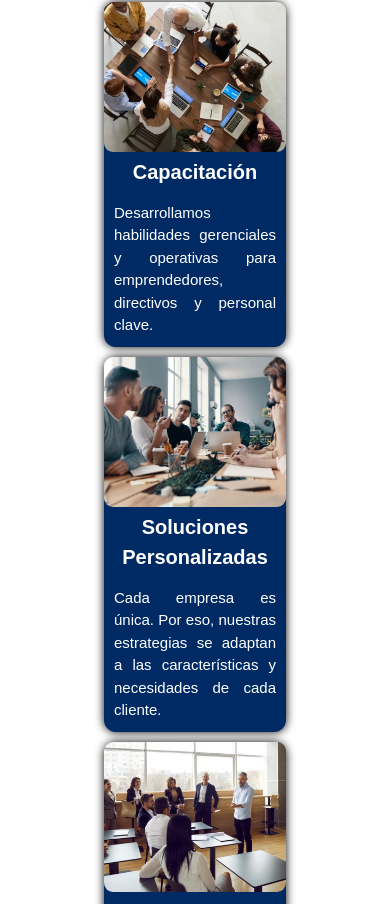
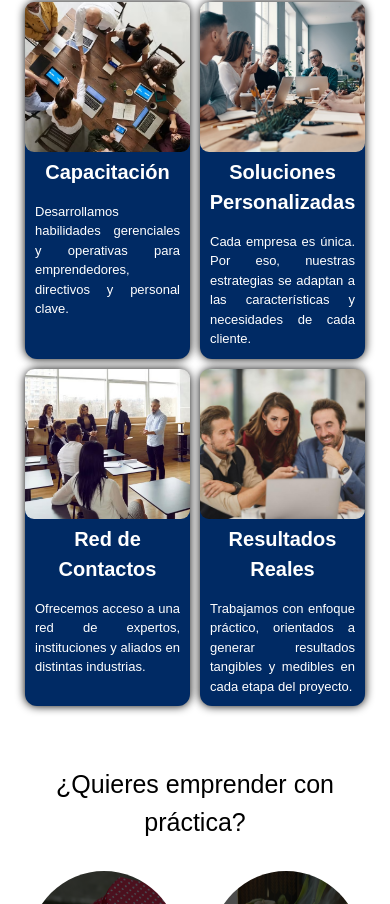
Before and after one commit to cris1059/bussinexa, a React (Vite) app in the folder frontend/: page / in a window 390 px wide. Shown: the part 1320-2224 px from the top of the page. Built offline with nearby package versions, Linux system fonts and the light colour scheme.

Commit message:
Adicion extra de ultimas cosas

```diff
--- a/frontend/src/assets/css/beneficios.css
+++ b/frontend/src/assets/css/beneficios.css
@@ -68,7 +68,11 @@
 
     .benef .apartado{
         color: #fff;
-        width: 182px;
+        width: 165px;
         margin: 05px;
     }
+
+    .apartado h4{
+        font-size: 13px !important;
+    }
 }
```
